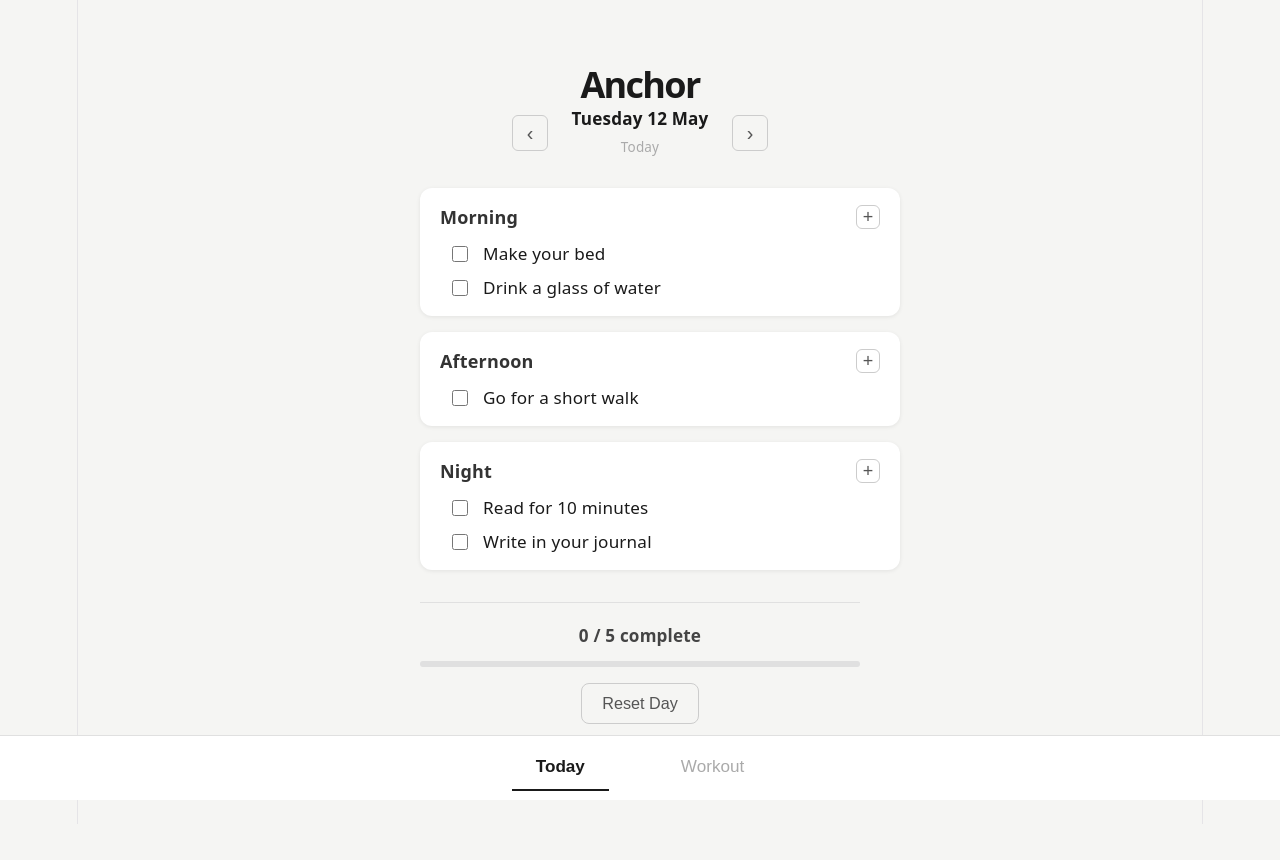
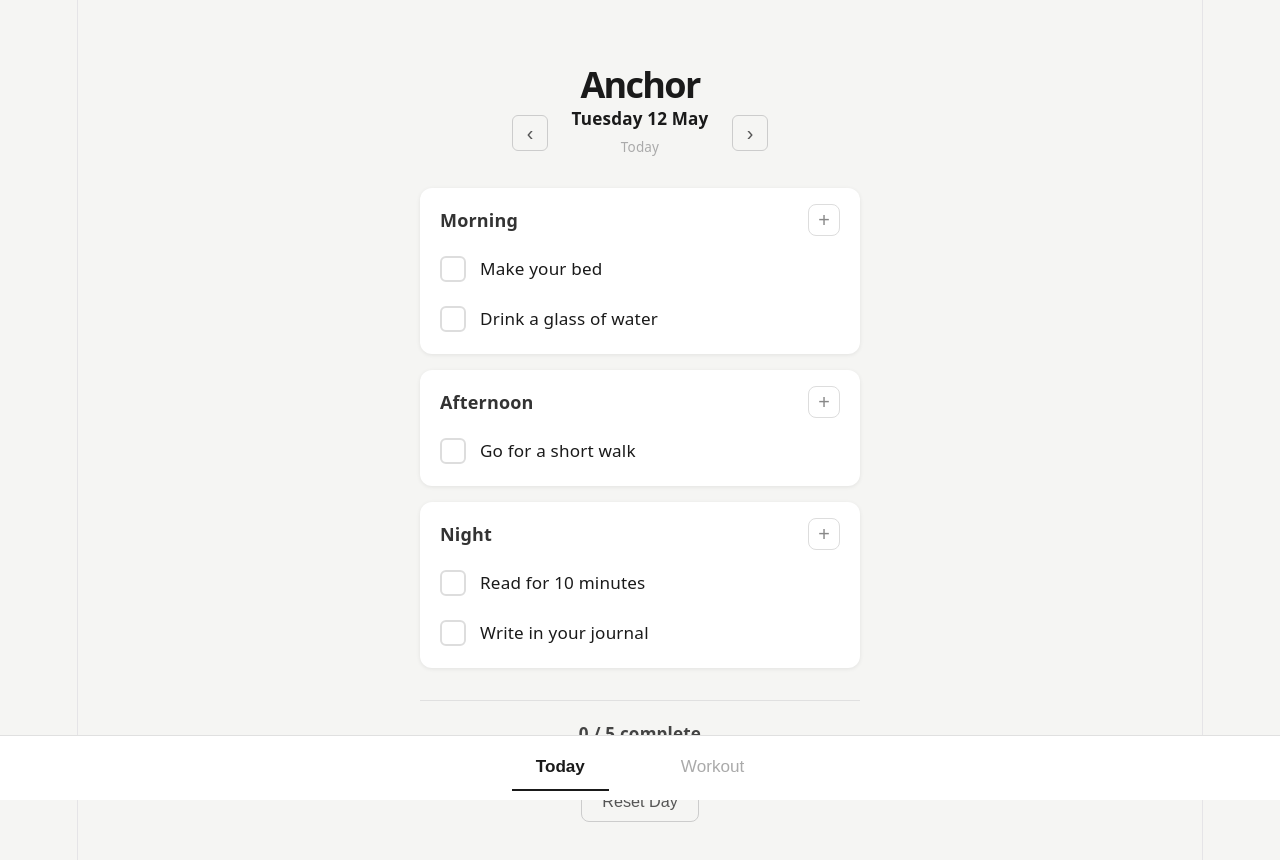
Before and after one commit to kpanagiotidis1-art/Anchor, a React (Vite) app: page / in a window 1280 px wide. Shown: the top 860 px of the page. Before the commit the page ends 824 px from the top, so only its background shows below. Built offline with nearby package versions, Linux system fonts and the light colour scheme.

Commit message:
UX polish pass

```diff
--- a/src/App.jsx
+++ b/src/App.jsx
@@ -105,17 +105,26 @@ export default function App() {
   const [activeScreen, setActiveScreen] = useState("today");
 
 const touchStartX = useRef(null);
-  const SWIPE_THRESHOLD = 50;
+const touchStartY = useRef(null);
+const SWIPE_THRESHOLD = 60;
+const VERTICAL_LOCK = 10; // if user scrolls vertically first, ignore swipe
 
 function handleTouchStart(e) {
   touchStartX.current = e.touches[0].clientX;
+  touchStartY.current = e.touches[0].clientY;
 }
 
 function handleTouchEnd(e) {
   if (touchStartX.current === null) return;
   const deltaX = e.changedTouches[0].clientX - touchStartX.current;
+  const deltaY = e.changedTouches[0].clientY - touchStartY.current;
   touchStartX.current = null;
+  touchStartY.current = null;
+
+  // ignore if mostly vertical
+  if (Math.abs(deltaY) > Math.abs(deltaX) - VERTICAL_LOCK) return;
   if (Math.abs(deltaX) < SWIPE_THRESHOLD) return;
+
   const currentIndex = SCREENS.indexOf(activeScreen);
   if (deltaX < 0) {
     const next = SCREENS[currentIndex + 1];
--- a/src/components/SectionBlock.jsx
+++ b/src/components/SectionBlock.jsx
@@ -8,13 +8,14 @@ export default function SectionBlock({ title, tasks, onToggle, onTitleTap, viewe
       padding: "16px 20px",
       boxShadow: "0 1px 4px rgba(0,0,0,0.08)",
       width: "100%",
+      boxSizing: "border-box",
     }}>
       <div style={{
         display: "flex",
         flexDirection: "row",
         alignItems: "center",
         justifyContent: "space-between",
-        marginBottom: "12px",
+        marginBottom: "14px",
       }}>
         <span style={{ fontSize: "1rem", fontWeight: 600, color: "#333" }}>
           {title}
@@ -23,13 +24,13 @@ export default function SectionBlock({ title, tasks, onToggle, onTitleTap, viewe
           onClick={onTitleTap}
           style={{
             background: "none",
-            border: "1px solid #ccc",
-            borderRadius: "6px",
-            width: "24px",
-            height: "24px",
-            fontSize: "1rem",
+            border: "1px solid #ddd",
+            borderRadius: "8px",
+            width: "32px",
+            height: "32px",
+            fontSize: "1.1rem",
             cursor: "pointer",
-            color: "#555",
+            color: "#888",
             display: "flex",
             alignItems: "center",
             justifyContent: "center",
@@ -41,15 +42,16 @@ export default function SectionBlock({ title, tasks, onToggle, onTitleTap, viewe
         </button>
       </div>
 
-      <div style={{ display: "flex", flexDirection: "column", gap: "10px" }}>
-        {tasks.map(task => (
-          <TaskItem
-            key={task.id}
-            task={task}
-            onToggle={onToggle}
-            viewedDate={viewedDate}
-          />
-        ))}
+      <div style={{ display: "flex", flexDirection: "column", gap: "12px" }}>
+        {tasks.length === 0 ? (
+          <p style={{ fontSize: "0.85rem", color: "#ccc" }}>
+            No tasks yet — tap + to add one.
+          </p>
+        ) : (
+          tasks.map(task => (
+            <TaskItem key={task.id} task={task} onToggle={onToggle} viewedDate={viewedDate} />
+          ))
+        )}
       </div>
     </div>
   );
--- a/src/components/TaskItem.jsx
+++ b/src/components/TaskItem.jsx
@@ -2,30 +2,42 @@ export default function TaskItem({ task, onToggle, viewedDate }) {
   const isCompleted = task.completedDates.includes(viewedDate);
 
   return (
-    <div style={{
-      display: "flex",
-      flexDirection: "row",
-      alignItems: "center",
-      gap: "12px",
-      paddingLeft: "8px",
-    }}>
-      <input
-        type="checkbox"
-        checked={isCompleted}
-        onChange={() => onToggle(task.id)}
-        style={{
-          width: "16px",
-          height: "16px",
-          flexShrink: 0,
-          cursor: "pointer",
-          accentColor: "#1a1a1a",
-        }}
-      />
+    <div
+      onClick={() => onToggle(task.id)}
+      style={{
+        display: "flex",
+        flexDirection: "row",
+        alignItems: "center",
+        gap: "14px",
+        padding: "6px 0",
+        cursor: "pointer",
+      }}
+    >
+      {/* Custom checkbox for larger tap area */}
+      <div style={{
+        width: "22px",
+        height: "22px",
+        borderRadius: "6px",
+        border: isCompleted ? "2px solid #1a1a1a" : "2px solid #ddd",
+        background: isCompleted ? "#1a1a1a" : "transparent",
+        flexShrink: 0,
+        display: "flex",
+        alignItems: "center",
+        justifyContent: "center",
+        transition: "all 0.15s ease",
+      }}>
+        {isCompleted && (
+          <svg width="12" height="9" viewBox="0 0 12 9" fill="none">
+            <path d="M1 4L4.5 7.5L11 1" stroke="white" strokeWidth="2" strokeLinecap="round" strokeLinejoin="round"/>
+          </svg>
+        )}
+      </div>
       <span style={{
         fontSize: "0.95rem",
-        color: isCompleted ? "#aaa" : "#1a1a1a",
+        color: isCompleted ? "#bbb" : "#1a1a1a",
         textDecoration: isCompleted ? "line-through" : "none",
         lineHeight: 1.4,
+        transition: "all 0.15s ease",
       }}>
         {task.name}
       </span>
--- a/src/screens/WorkoutScreen.jsx
+++ b/src/screens/WorkoutScreen.jsx
@@ -28,11 +28,11 @@ function SetRow({ setNumber, set, sessionActive, onDelete }) {
       <span style={{ fontSize: "0.78rem", color: "#bbb", textAlign: "center" }}>
         {setNumber}
       </span>
+        <span style={{ fontSize: "0.9rem", color: "#555" }}>
+        {set.weight !== "" && set.weight != null ? `${set.weight} kg` : "BW"}
+        </span>
         <span style={{ fontSize: "0.9rem", color: "#333" }}>
         {set.reps} reps
-      </span>
-      <span style={{ fontSize: "0.9rem", color: "#555" }}>
-        {set.weight !== "" && set.weight != null ? `${set.weight} kg` : "Bodyweight"}
         </span>
       {sessionActive ? (
         <button
@@ -84,11 +84,11 @@ function AddSetForm({ onAdd }) {
   }
 
   const inputStyle = {
-    padding: "10px 12px",
+    padding: "12px 14px",
     border: "1px solid #e0e0e0",
     borderRadius: "8px",
     fontSize: "1rem",
-    background: "#fafafa",
+    background: "#fff",
     color: "#1a1a1a",
     outline: "none",
     boxSizing: "border-box",
@@ -98,50 +98,75 @@ function AddSetForm({ onAdd }) {
   return (
     <div style={{
       background: "#f0f0f0",
-      borderRadius: "8px",
-      padding: "12px",
+      borderRadius: "10px",
+      padding: "14px",
       marginTop: "10px",
     }}>
-      <div style={{ display: "flex", gap: "10px", marginBottom: "8px" }}>
+      {/* Reps and weight side by side with clear labels */}
+<div style={{ display: "flex", gap: "10px", marginBottom: "10px" }}>
   <div style={{ flex: 1 }}>
-          <p style={{ fontSize: "0.75rem", color: "#aaa", marginBottom: "4px" }}>Reps *</p>
+    <p style={{
+      fontSize: "0.75rem",
+      fontWeight: 600,
+      color: "#888",
+      marginBottom: "5px",
+      textTransform: "uppercase",
+      letterSpacing: "0.04em",
+    }}>
+      Weight kg
+      <span style={{ fontWeight: 400, color: "#bbb", marginLeft: "4px" }}>
+        optional
+      </span>
+    </p>
+    <input
+      type="number"
+      min="0"
+      step="0.5"
+      placeholder="20"
+      value={weight}
+      onChange={e => setWeight(e.target.value)}
+      onKeyDown={handleKeyDown}
+      style={inputStyle}
+    />
+  </div>
+  <div style={{ flex: 1 }}>
+    <p style={{
+      fontSize: "0.75rem",
+      fontWeight: 600,
+      color: "#888",
+      marginBottom: "5px",
+      textTransform: "uppercase",
+      letterSpacing: "0.04em",
+    }}>
+      Reps *
+    </p>
     <input
       type="number"
       min="1"
-            placeholder="e.g. 10"
+      placeholder="10"
       value={reps}
       onChange={e => { setReps(e.target.value); setError(""); }}
       onKeyDown={handleKeyDown}
       style={inputStyle}
     />
   </div>
-        <div style={{ flex: 1 }}>
-          <p style={{ fontSize: "0.75rem", color: "#aaa", marginBottom: "4px" }}>Weight kg (optional)</p>
-          <input
-            type="number"
-            min="0"
-            step="0.5"
-            placeholder="e.g. 20"
-            value={weight}
-            onChange={e => setWeight(e.target.value)}
-            onKeyDown={handleKeyDown}
-            style={inputStyle}
-          />
 </div>
-      </div>
+
       {error && (
         <p style={{ color: "#e05252", fontSize: "0.82rem", marginBottom: "8px" }}>{error}</p>
       )}
+
       <button
         onClick={handleAdd}
         style={{
           width: "100%",
-          padding: "10px",
+          padding: "12px",
           background: "#1a1a1a",
           color: "#fff",
           border: "none",
           borderRadius: "8px",
           fontSize: "0.95rem",
+          fontWeight: 600,
           cursor: "pointer",
         }}
       >
@@ -196,7 +221,7 @@ function ExerciseCard({ exercise, sessionActive, onAddSet, onDeleteSet, onDelete
           gap: "8px",
           padding: "2px 0 4px",
         }}>
-          {["Set", "Reps", "Weight", ""].map((h, i) => (
+            {["Set", "Weight", "Reps", ""].map((h, i) => (
             <span key={i} style={{
                 fontSize: "0.7rem",
                 color: "#bbb",
@@ -328,6 +353,8 @@ function SessionCard({ session, onEnd, onAddExercise, onAddSet, onDeleteSet, onD
       boxSizing: "border-box",
       outline: isEditing ? "2px solid #d0e8ff" : "none",
     }}>
+
+      {/* Session header — no End button here anymore */}
       <div style={{
         display: "flex",
         justifyContent: "space-between",
@@ -358,24 +385,7 @@ function SessionCard({ session, onEnd, onAddExercise, onAddSet, onDeleteSet, onD
           )}
         </div>
 
-        <div style={{ display: "flex", gap: "8px" }}>
-          {sessionActive && (
-            <button
-              onClick={() => onEnd(session.id)}
-              style={{
-                padding: "6px 14px",
-                borderRadius: "6px",
-                border: "1px solid #e05252",
-                background: "none",
-                color: "#e05252",
-                fontSize: "0.85rem",
-                cursor: "pointer",
-                minHeight: "36px",
-              }}
-            >
-              End
-            </button>
-          )}
+        {/* Only show Edit/Done for completed sessions */}
         {!sessionActive && (
           <button
             onClick={() => {
@@ -397,8 +407,8 @@ function SessionCard({ session, onEnd, onAddExercise, onAddSet, onDeleteSet, onD
           </button>
         )}
       </div>
-      </div>
 
+      {/* Remove workout — only when editing */}
       {isEditing && (
         <button
           onClick={() => onDeleteWorkout(session.id)}
@@ -418,6 +428,7 @@ function SessionCard({ session, onEnd, onAddExercise, onAddSet, onDeleteSet, onD
         </button>
       )}
 
+      {/* Exercises */}
       {exercises.length === 0 ? (
         <p style={{ fontSize: "0.88rem", color: "#ccc", marginBottom: "10px" }}>
           No exercises yet.
@@ -435,6 +446,7 @@ function SessionCard({ session, onEnd, onAddExercise, onAddSet, onDeleteSet, onD
         ))
       )}
 
+      {/* Add exercise */}
       {isEditable && (
         showExerciseForm ? (
           <AddExerciseForm onAdd={exercise => {
@@ -459,6 +471,27 @@ function SessionCard({ session, onEnd, onAddExercise, onAddSet, onDeleteSet, onD
             + Add exercise
           </button>
         )
+      )}
+
+      {/* End Workout button — at the bottom, only when active */}
+      {sessionActive && (
+        <button
+          onClick={() => onEnd(session.id)}
+          style={{
+            width: "100%",
+            padding: "13px",
+            marginTop: "16px",
+            borderRadius: "8px",
+            border: "none",
+            background: "#1a1a1a",
+            color: "#fff",
+            fontSize: "0.95rem",
+            fontWeight: 600,
+            cursor: "pointer",
+          }}
+        >
+          End Workout
+        </button>
       )}
     </div>
   );
```
Lines whose indentation alone changed are shown as unchanged.
